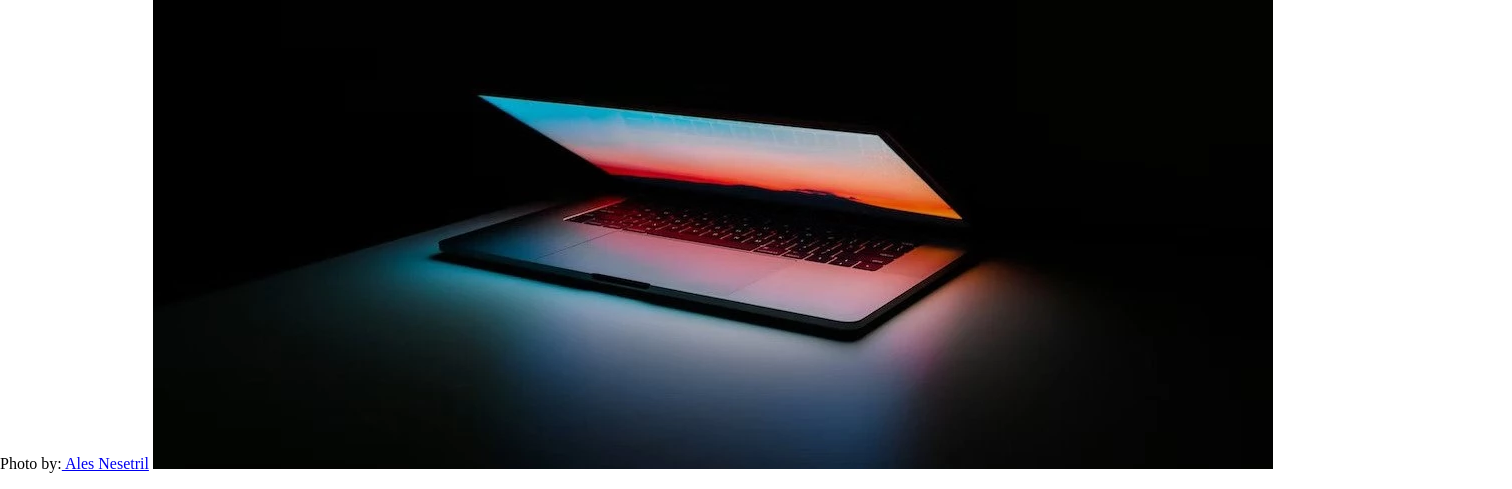
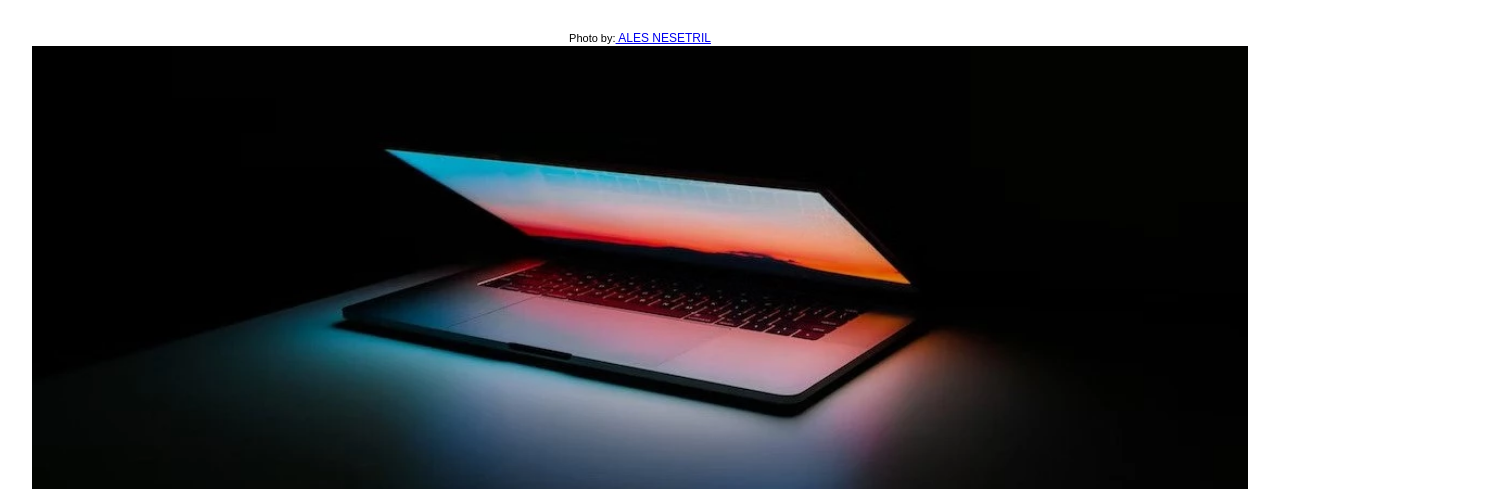
Before and after one commit to malinwnm/malinwnm.github.io, a plain HTML site: page Deleksamen2_NySjanse/index.html in a window 1280 px wide. Shown: the top 489 px of the page, 1512 px wide, since content can reach past the window. Drawn offline with nearby package versions, Linux system fonts and the light colour scheme.

Commit message:
New files added

```diff
--- a/Deleksamen2_NySjanse/index.html
+++ b/Deleksamen2_NySjanse/index.html
@@ -8,7 +8,7 @@
     <link rel="stylesheet" href="https://necolas.github.io/normalize.css/8.0.1/normalize.css">
     <title>Webutvikling</title>
     <link rel="icon" type="image/ico" href="./img/favicon.ico">
-    <link href="stylee.css" rel="stylesheet" media="all">
+    <link href="style.css" rel="stylesheet" media="all">
 
     <link rel="stylesheet" href="https://cdnjs.cloudflare.com/ajax/libs/font-awesome/4.7.0/css/font-awesome.min.css">
 
```
